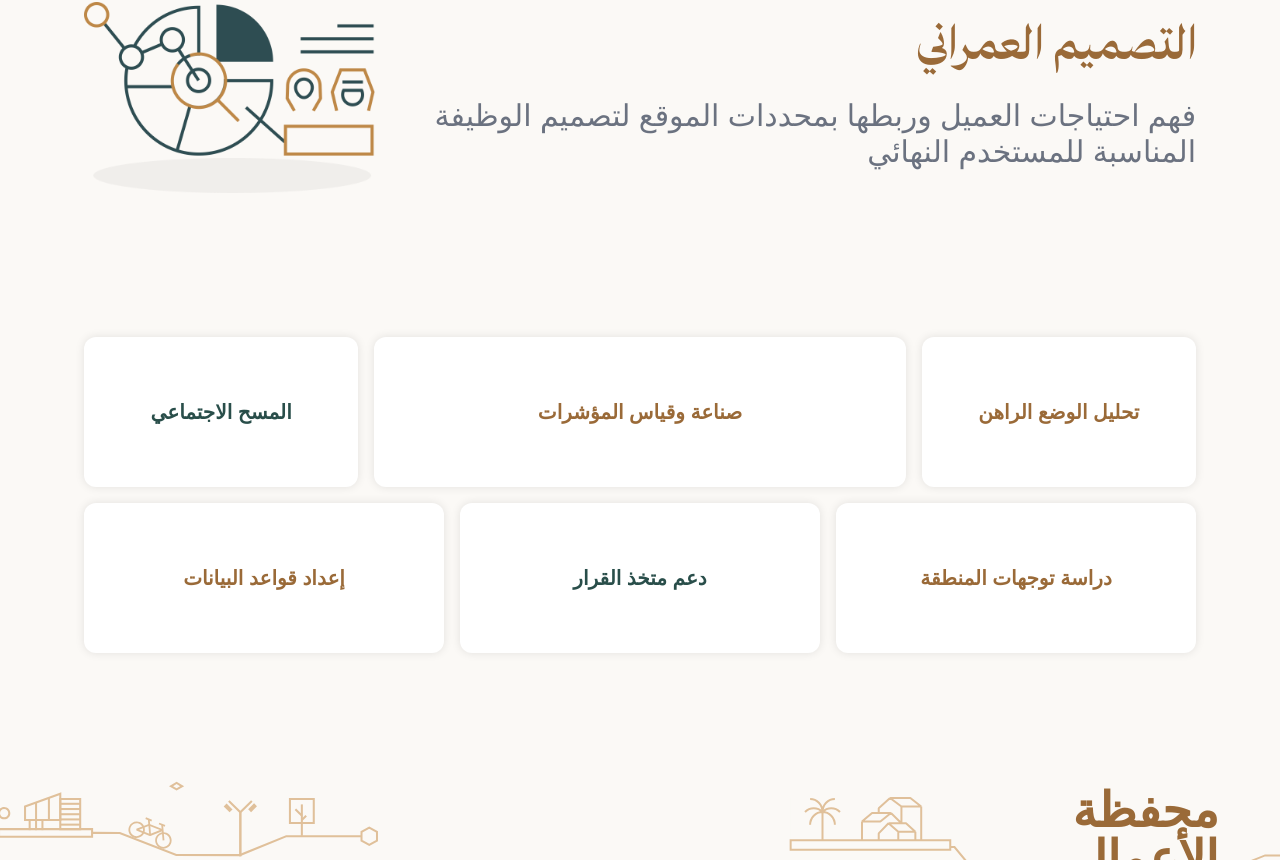
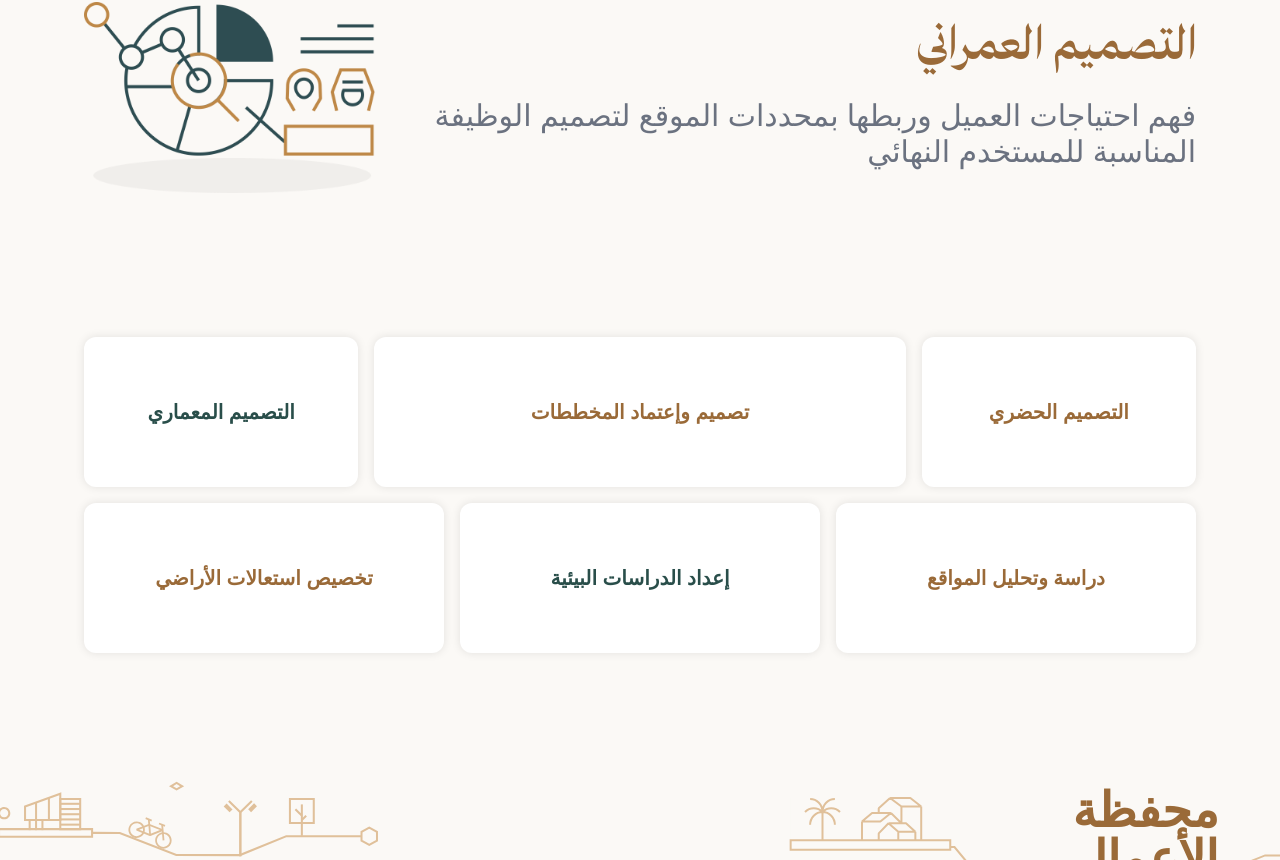
Before and after one commit to webdoor-app/dar-alrahmah, a React (Vite) app: page /fields/DevlopmentDesign in a window 1280 px wide. Shown: the part 716-1576 px from the top of the page. Built offline with nearby package versions, Linux system fonts and the light colour scheme; a web font is replaced by a local one.

Commit message:
DevlopmentDesign content update

```diff
--- a/src/components/UrbenFoundationSection.jsx
+++ b/src/components/UrbenFoundationSection.jsx
@@ -224,26 +224,26 @@ function UrbenFoundationSection({ tabsToShow }) {
         img: UrbenFoundationSectionImg,
         cardsGroup1: [
           {
-          title: "تحليل الوضع الراهن",
+            title: "التصميم الحضري",
             width: "w-1/2",
             textColor: "text-tertiary",
           },
           {
-          title: "صناعة وقياس المؤشرات",
+            title: "تصميم وإعتماد المخططات",
             width: "w-full",
             textColor: "text-tertiary",
           },
-        { title: "المسح الاجتماعي", width: "w-1/2", textColor: "text-primary" },
+          { title: "التصميم المعماري", width: "w-1/2", textColor: "text-primary" },
         ],
         cardsGroup2: [
           {
-          title: "دراسة توجهات المنطقة",
+            title: "دراسة وتحليل المواقع",
             width: "w-full",
             textColor: "text-tertiary",
           },
-        { title: "دعم متخذ القرار", width: "w-1/3", textColor: "text-primary" },
+          { title: "إعداد الدراسات البيئية", width: "w-1/3", textColor: "text-primary" },
           {
-          title: "إعداد قواعد البيانات",
+            title: "تخصيص استعالات الأراضي",
             width: "w-full",
             textColor: "text-tertiary",
           },
--- a/src/pages/Fields/DevlopmentDesign.jsx
+++ b/src/pages/Fields/DevlopmentDesign.jsx
@@ -37,7 +37,7 @@ function DevlopmentDesign() {
             <div className="flex justify-between items- w- ">
               <h1 className="text-primary font-extrabold text-[21px] md:text-[76.24px] md:mb-0 my-8  md:mt-40 px-5 md:px-0">
                 {" "}
-                التخطيط الحضري
+                التصميم العمراني
               </h1>
 
               <div className=" mt-6  justify-start items-center md:hidden  ">
```
Lines whose indentation alone changed are shown as unchanged.
